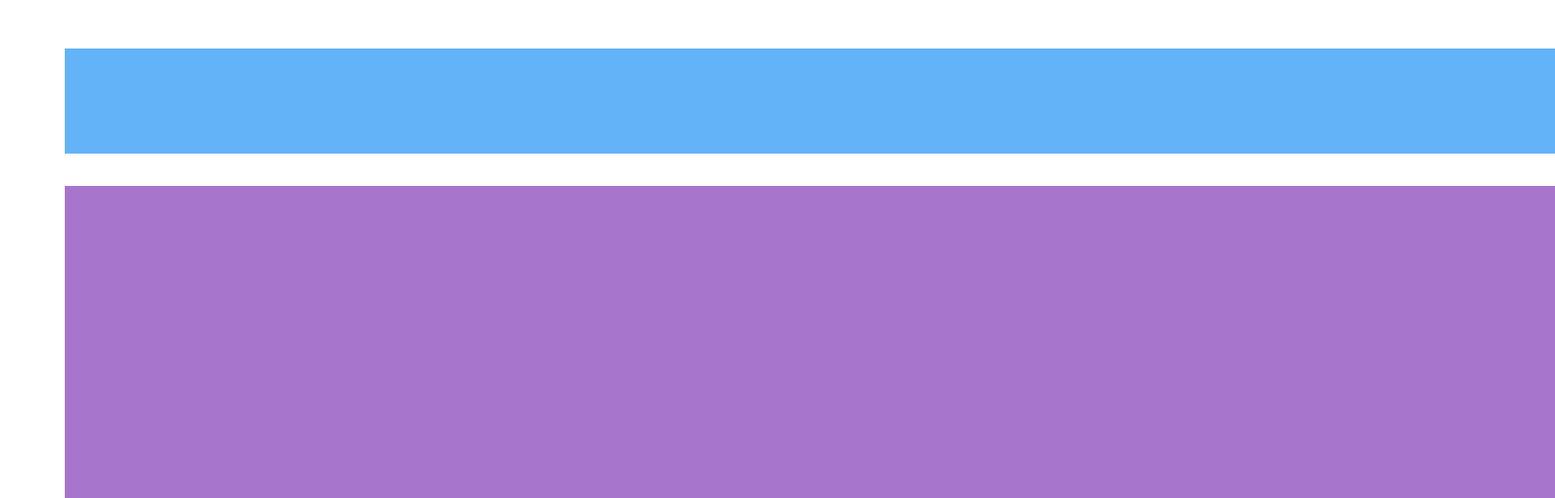
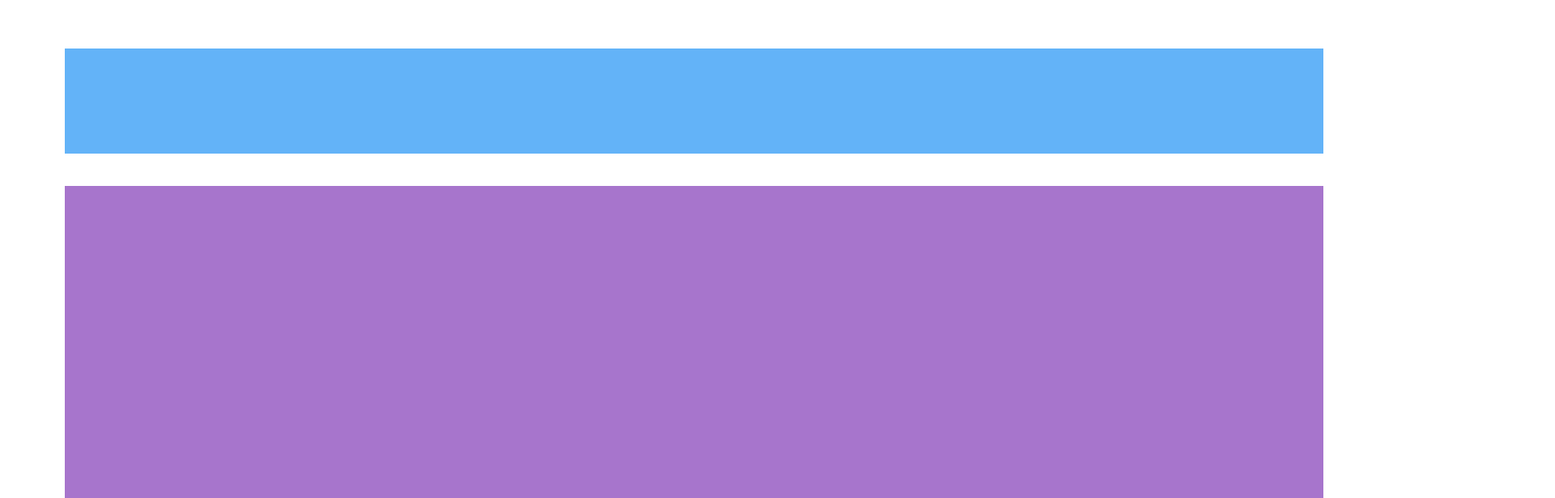
Before and after one commit to snolte26/homeworkCssGrid, a plain HTML site: page index.html in a window 1280 px wide. Shown: the top 616 px of the page at 81% size, 1920 px wide, since content can reach past the window. Drawn offline with Linux system fonts and the light colour scheme.

Commit message:
Update style.css

```diff
--- a/style.css
+++ b/style.css
@@ -3,7 +3,7 @@
 }
 
 .wrapper{
-	width: 2500px;
+	width: 1920px;
 	display: grid;
 	grid-template-columns: 18% 15% 18% 11% 6% 15% 17%;
 	grid-template-rows: 170px 480px 265px 333px 333px 733px 380px;
```
